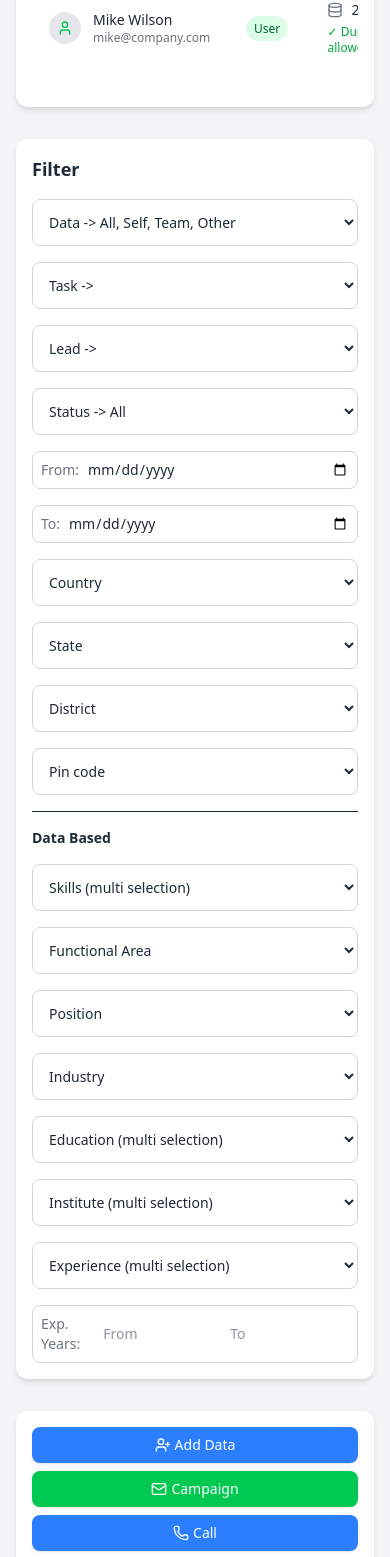
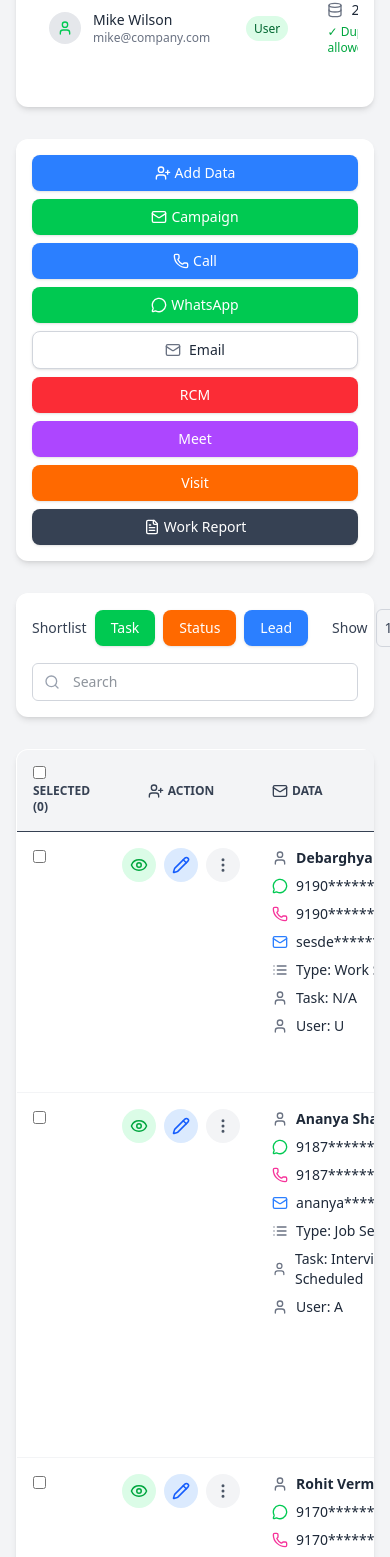
Before and after one commit to margda-workplace/margda, a Next.js app: page /crm in a window 390 px wide. Shown: the part 1338-2895 px from the top of the page. Built offline with nearby package versions, Linux system fonts and the light colour scheme.

Commit message:
Added the dashboard filter to the sidebar

```diff
--- a/src/app/components/dashboard.js
+++ b/src/app/components/dashboard.js
@@ -811,86 +811,10 @@ const Dashboard = () => {
           {/* Dashboard Actions and Filters */}
           <div className="flex flex-col lg:flex-row gap-8">
             {/* Left Hand Side (LHS) - Filters */}
-            <div className="bg-white rounded-xl shadow-md p-4 sm:p-6 w-full lg:w-1/4 space-y-4">
-              <h3 className="text-lg font-bold">Filter</h3>
-              <select className="border border-gray-300 rounded-lg p-3 text-sm w-full focus:outline-none focus:ring-2 focus:ring-blue-400">
-                <option>{"Data -> All, Self, Team, Other"}</option>
-              </select>
-              <select className="border border-gray-300 rounded-lg p-3 text-sm w-full focus:outline-none focus:ring-2 focus:ring-blue-400">
-                <option>{"Task -> "}</option>
-              </select>
-              <select className="border border-gray-300 rounded-lg p-3 text-sm w-full focus:outline-none focus:ring-2 focus:ring-blue-400">
-                <option>{"Lead -> "}</option>
-              </select>
-              <select className="border border-gray-300 rounded-lg p-3 text-sm w-full focus:outline-none focus:ring-2 focus:ring-blue-400">
-                <option>{"Status -> All"}</option>
-              </select>
-              <div className="flex items-center gap-2 border border-gray-300 rounded-lg p-2 text-sm focus-within:ring-2 focus-within:ring-blue-400">
-                <span className="text-gray-500">From:</span>
-                <input
-                  type="date"
-                  className="w-full bg-transparent outline-none"
-                />
-              </div>
-              <div className="flex items-center gap-2 border border-gray-300 rounded-lg p-2 text-sm focus-within:ring-2 focus-within:ring-blue-400">
-                <span className="text-gray-500">To:</span>
-                <input
-                  type="date"
-                  className="w-full bg-transparent outline-none"
-                />
-              </div>
-              <select className="border border-gray-300 rounded-lg p-3 text-sm w-full focus:outline-none focus:ring-2 focus:ring-blue-400">
-                <option>Country</option>
-              </select>
-              <select className="border border-gray-300 rounded-lg p-3 text-sm w-full focus:outline-none focus:ring-2 focus:ring-blue-400">
-                <option>State</option>
-              </select>
-              <select className="border border-gray-300 rounded-lg p-3 text-sm w-full focus:outline-none focus:ring-2 focus:ring-blue-400">
-                <option>District</option>
-              </select>
-              <select className="border border-gray-300 rounded-lg p-3 text-sm w-full focus:outline-none focus:ring-2 focus:ring-blue-400">
-                <option>Pin code</option>
-              </select>
-              <hr />
-              <h4 className="font-semibold text-sm">Data Based</h4>
-              <select className="border border-gray-300 rounded-lg p-3 text-sm w-full focus:outline-none focus:ring-2 focus:ring-blue-400">
-                <option>Skills (multi selection)</option>
-              </select>
-              <select className="border border-gray-300 rounded-lg p-3 text-sm w-full focus:outline-none focus:ring-2 focus:ring-blue-400">
-                <option>Functional Area</option>
-              </select>
-              <select className="border border-gray-300 rounded-lg p-3 text-sm w-full focus:outline-none focus:ring-2 focus:ring-blue-400">
-                <option>Position</option>
-              </select>
-              <select className="border border-gray-300 rounded-lg p-3 text-sm w-full focus:outline-none focus:ring-2 focus:ring-blue-400">
-                <option>Industry</option>
-              </select>
-              <select className="border border-gray-300 rounded-lg p-3 text-sm w-full focus:outline-none focus:ring-2 focus:ring-blue-400">
-                <option>Education (multi selection)</option>
-              </select>
-              <select className="border border-gray-300 rounded-lg p-3 text-sm w-full focus:outline-none focus:ring-2 focus:ring-blue-400">
-                <option>Institute (multi selection)</option>
-              </select>
-              <select className="border border-gray-300 rounded-lg p-3 text-sm w-full focus:outline-none focus:ring-2 focus:ring-blue-400">
-                <option>Experience (multi selection)</option>
-              </select>
-              <div className="flex items-center gap-2 border border-gray-300 rounded-lg p-2 text-sm focus-within:ring-2 focus-within:ring-blue-400">
-                <span className="text-gray-500">Exp. Years:</span>
-                <input
-                  type="number"
-                  placeholder="From"
-                  className="w-1/2 bg-transparent outline-none"
-                />
-                <input
-                  type="number"
-                  placeholder="To"
-                  className="w-1/2 bg-transparent outline-none"
-                />
-              </div>
-            </div>
+
 
             {/* Center Section - Main Dashboard Content */}
-            <div className="w-full lg:w-3/4 space-y-8 relative">
+            <div className="w-full  space-y-8 relative">
               {/* Top Header with Action Buttons */}
               <div className="bg-white rounded-xl shadow-md p-4 sm:p-6 space-y-4">
                 <div className="flex flex-wrap items-center gap-2 sm:gap-4">
--- a/src/app/components/sidebar.js
+++ b/src/app/components/sidebar.js
@@ -1,7 +1,4 @@
-"use client";
 import React, { useState, useEffect } from "react";
-import { motion, AnimatePresence } from "framer-motion";
-import Link from "next/link";
 import {
   MessageSquare,
   Database,
@@ -22,19 +19,19 @@ import {
   ChevronLeft,
   Menu,
   X,
+  Filter,
 } from "lucide-react";
-import ManageLists from "./manageLists";
 
 const Sidebar = ({
-  onAddListClick,
-  onAddDataClick,
-  onRemoveDataClick,
-  onVerifyEmailsClick,
-  onManageListsClick,
-  onDataExtractorClick,
-  onEmailTemplateClick,
-  onLogoClick,
-  onSidebarStateChange,
+  onAddListClick = () => {},
+  onAddDataClick = () => {},
+  onRemoveDataClick = () => {},
+  onVerifyEmailsClick = () => {},
+  onManageListsClick = () => {},
+  onDataExtractorClick = () => {},
+  onEmailTemplateClick = () => {},
+  onLogoClick = () => {},
+  onSidebarStateChange = () => {},
 }) => {
   const [isSidebarOpen, setIsSidebarOpen] = useState(true);
   const [openMenus, setOpenMenus] = useState(new Set());
@@ -93,30 +90,98 @@ const Sidebar = ({
     });
   };
 
-  const sidebarVariants = {
-    hidden: { x: isMobile ? -320 : -80, opacity: isMobile ? 0 : 1 },
-    visible: {
-      x: 0,
-      opacity: 1,
-      transition: { type: "tween", duration: 0.3, ease: "easeInOut" },
-    },
-  };
+  // Filter Component
+  const FilterSection = () => (
+    <div className="space-y-3 p-2 max-h-96 overflow-y-auto">
+      <select className="border border-gray-300 rounded-lg p-2 text-xs w-full focus:outline-none focus:ring-2 focus:ring-blue-400">
+        <option>Data → All, Self, Team, Other</option>
+      </select>
+      <select className="border border-gray-300 rounded-lg p-2 text-xs w-full focus:outline-none focus:ring-2 focus:ring-blue-400">
+        <option>Task →</option>
+      </select>
+      <select className="border border-gray-300 rounded-lg p-2 text-xs w-full focus:outline-none focus:ring-2 focus:ring-blue-400">
+        <option>Lead →</option>
+      </select>
+      <select className="border border-gray-300 rounded-lg p-2 text-xs w-full focus:outline-none focus:ring-2 focus:ring-blue-400">
+        <option>Status → All</option>
+      </select>
 
-  const overlayVariants = {
-    hidden: { opacity: 0 },
-    visible: { opacity: 0.5, transition: { duration: 0.3 } },
-  };
+      <div className="flex items-center gap-2 border border-gray-300 rounded-lg p-2 text-xs focus-within:ring-2 focus-within:ring-blue-400">
+        <span className="text-gray-500 text-xs">From:</span>
+        <input
+          type="date"
+          className="w-full bg-transparent outline-none text-xs"
+        />
+      </div>
 
-  const dropdownVariants = {
-    hidden: { height: 0, opacity: 0 },
-    visible: {
-      height: "auto",
-      opacity: 1,
-      transition: { duration: 0.3, ease: "easeInOut" },
-    },
-  };
+      <div className="flex items-center gap-2 border border-gray-300 rounded-lg p-2 text-xs focus-within:ring-2 focus-within:ring-blue-400">
+        <span className="text-gray-500 text-xs">To:</span>
+        <input
+          type="date"
+          className="w-full bg-transparent outline-none text-xs"
+        />
+      </div>
+
+      <select className="border border-gray-300 rounded-lg p-2 text-xs w-full focus:outline-none focus:ring-2 focus:ring-blue-400">
+        <option>Country</option>
+      </select>
+      <select className="border border-gray-300 rounded-lg p-2 text-xs w-full focus:outline-none focus:ring-2 focus:ring-blue-400">
+        <option>State</option>
+      </select>
+      <select className="border border-gray-300 rounded-lg p-2 text-xs w-full focus:outline-none focus:ring-2 focus:ring-blue-400">
+        <option>District</option>
+      </select>
+      <select className="border border-gray-300 rounded-lg p-2 text-xs w-full focus:outline-none focus:ring-2 focus:ring-blue-400">
+        <option>Pin code</option>
+      </select>
+
+      <hr className="my-2" />
+      <h4 className="font-semibold text-xs">Data Based</h4>
+
+      <select className="border border-gray-300 rounded-lg p-2 text-xs w-full focus:outline-none focus:ring-2 focus:ring-blue-400">
+        <option>Skills (multi selection)</option>
+      </select>
+      <select className="border border-gray-300 rounded-lg p-2 text-xs w-full focus:outline-none focus:ring-2 focus:ring-blue-400">
+        <option>Functional Area</option>
+      </select>
+      <select className="border border-gray-300 rounded-lg p-2 text-xs w-full focus:outline-none focus:ring-2 focus:ring-blue-400">
+        <option>Position</option>
+      </select>
+      <select className="border border-gray-300 rounded-lg p-2 text-xs w-full focus:outline-none focus:ring-2 focus:ring-blue-400">
+        <option>Industry</option>
+      </select>
+      <select className="border border-gray-300 rounded-lg p-2 text-xs w-full focus:outline-none focus:ring-2 focus:ring-blue-400">
+        <option>Education (multi selection)</option>
+      </select>
+      <select className="border border-gray-300 rounded-lg p-2 text-xs w-full focus:outline-none focus:ring-2 focus:ring-blue-400">
+        <option>Institute (multi selection)</option>
+      </select>
+      <select className="border border-gray-300 rounded-lg p-2 text-xs w-full focus:outline-none focus:ring-2 focus:ring-blue-400">
+        <option>Experience (multi selection)</option>
+      </select>
+
+      <div className="flex items-center gap-2 border border-gray-300 rounded-lg p-2 text-xs focus-within:ring-2 focus-within:ring-blue-400">
+        <span className="text-gray-500 text-xs">Exp. Years:</span>
+        <input
+          type="number"
+          placeholder="From"
+          className="w-1/2 bg-transparent outline-none text-xs"
+        />
+        <input
+          type="number"
+          placeholder="To"
+          className="w-1/2 bg-transparent outline-none text-xs"
+        />
+      </div>
+    </div>
+  );
 
   const menuItems = [
+    {
+      title: "Filter",
+      icon: Filter,
+      component: FilterSection,
+    },
     {
       title: "CRM",
       icon: Briefcase,
@@ -175,11 +240,11 @@ const Sidebar = ({
     },
   ];
 
-  const handleMenuClick = (e, key, hasChildren, action) => {
+  const handleMenuClick = (e, key, hasChildren, hasComponent, action) => {
     e.preventDefault();
     e.stopPropagation();
 
-    if (hasChildren) {
+    if (hasChildren || hasComponent) {
       toggleMenu(key);
     } else if (action) {
       action();
@@ -190,6 +255,7 @@ const Sidebar = ({
     items.map((item, index) => {
       const key = `${parentKey}${item.title}-${index}`;
       const hasChildren = item.children && item.children.length > 0;
+      const hasComponent = !!item.component;
       const Icon = item.icon;
       const isOpen = openMenus.has(key);
 
@@ -197,7 +263,7 @@ const Sidebar = ({
         <li key={key} className="w-full">
           <button
             type="button"
-            onClick={(e) => handleMenuClick(e, key, hasChildren, item.action)}
+            onClick={(e) => handleMenuClick(e, key, hasChildren, hasComponent, item.action)}
             className={`flex items-center w-full p-2 text-gray-900 rounded-lg hover:bg-gray-100 transition-colors duration-200 group relative ${
               level > 0 ? "text-sm" : ""
             }`}
@@ -212,7 +278,7 @@ const Sidebar = ({
                 >
                   {item.title}
                 </span>
-                {hasChildren && (
+                {(hasChildren || hasComponent) && (
                   <ChevronDown
                     className={`w-4 h-4 transition-transform duration-300 ${
                       isOpen ? "rotate-180" : ""
@@ -227,18 +293,33 @@ const Sidebar = ({
               </span>
             )}
           </button>
+
+          {/* Render component if exists */}
+          {hasComponent && isSidebarOpen && isOpen && (
+            <div
+              className="mt-1 overflow-hidden transition-all duration-300 ease-in-out"
+              style={{
+                maxHeight: isOpen ? '400px' : '0px',
+                opacity: isOpen ? 1 : 0
+              }}
+            >
+              <item.component />
+            </div>
+          )}
+
+          {/* Render children if exists */}
           {hasChildren && isSidebarOpen && isOpen && (
-            <motion.ul
-              initial={{ height: 0, opacity: 0 }}
-              animate={{ height: "auto", opacity: 1 }}
-              exit={{ height: 0, opacity: 0 }}
-              transition={{ duration: 0.3, ease: "easeInOut" }}
-              className={`mt-1 space-y-1 overflow-hidden ${
+            <ul
+              className={`mt-1 space-y-1 overflow-hidden transition-all duration-300 ease-in-out ${
                 level === 0 ? "pl-6" : "pl-8"
               }`}
+              style={{
+                maxHeight: isOpen ? '400px' : '0px',
+                opacity: isOpen ? 1 : 0
+              }}
             >
               {renderMenu(item.children, `${key}-`, level + 1)}
-            </motion.ul>
+            </ul>
           )}
         </li>
       );
@@ -258,32 +339,25 @@ const Sidebar = ({
       )}
 
       {/* Mobile Overlay */}
-      <AnimatePresence>
       {isMobile && isSidebarOpen && (
-          <motion.div
-            className="fixed inset-0 bg-black z-[45]"
-            variants={overlayVariants}
-            initial="hidden"
-            animate="visible"
-            exit="hidden"
+        <div
+          className="fixed inset-0 bg-black bg-opacity-50 z-[45] transition-opacity duration-300"
           onClick={() => setIsSidebarOpen(false)}
         />
       )}
-      </AnimatePresence>
 
       {/* Sidebar */}
-      <AnimatePresence>
       {(isSidebarOpen || !isMobile) && (
-          <motion.aside
+        <aside
           id="logo-sidebar"
-            className={`fixed top-0 left-0 z-[100] h-screen bg-white shadow-lg
-    ${isSidebarOpen ? "w-64" : isMobile ? "w-0" : "md:w-0 lg:w-20"}
-    transition-all duration-300`}
+          className={`fixed top-0 left-0 z-[100] h-screen bg-white shadow-lg overflow-hidden transition-all duration-300 ${
+            isSidebarOpen ? "w-64" : isMobile ? "w-0" : "md:w-0 lg:w-20"
+          }`}
           aria-label="Sidebar"
-            variants={sidebarVariants}
-            initial="hidden"
-            animate="visible"
-            exit="hidden"
+          style={{
+            transform: isMobile && !isSidebarOpen ? 'translateX(-100%)' : 'translateX(0)',
+            opacity: isMobile && !isSidebarOpen ? 0 : 1
+          }}
         >
           <div className="h-full overflow-y-auto space-y-4 pt-6">
             {/* Logo + Toggle Button */}
@@ -429,9 +503,8 @@ const Sidebar = ({
               </ul>
             </div>
           </div>
-          </motion.aside>
+        </aside>
       )}
-      </AnimatePresence>
     </>
   );
 };
```
Lines whose indentation alone changed are shown as unchanged.
